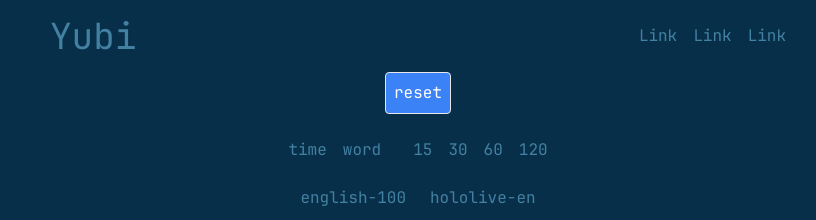
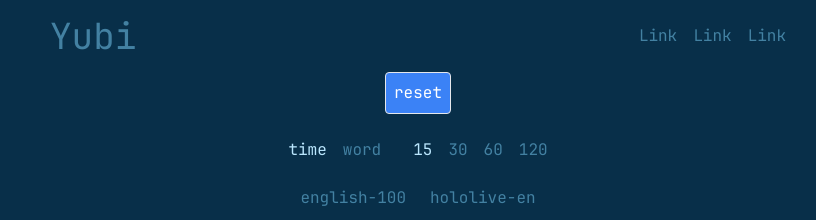
Before and after one commit to datle-dev/yubi, a React (Vite) app in the folder frontend/: page / in a window 1280 px wide. Shown: the top 220 px of the page, without its empty margins (222-1038 px from the left). Built offline with nearby package versions, Linux system fonts and the light colour scheme.

Commit message:
Add word list to config, style buttons based on config

```diff
--- a/frontend/src/components/ConfigOptions.jsx
+++ b/frontend/src/components/ConfigOptions.jsx
@@ -1,23 +1,69 @@
 import TimeDurationButton from './buttons/TimeDurationButton';
 import WordCountButton from './buttons/WordCountButton';
 
-export default function ConfigOptions({ isTimeMode, isWordMode, onClick }) {
+export default function ConfigOptions({
+  isWordMode,
+  isTimeMode,
+  timeModeDuration,
+  wordModeCount,
+  onClick,
+}) {
   return (
     <>
       {isWordMode && (
         <div>
-          <WordCountButton text={'10'} count={'10'} onClick={onClick} />
-          <WordCountButton text={'25'} count={'25'} onClick={onClick} />
-          <WordCountButton text={'50'} count={'50'} onClick={onClick} />
-          <WordCountButton text={'100'} count={'100'} onClick={onClick} />
+          <WordCountButton
+            text={'10'}
+            count={'10'}
+            onClick={onClick}
+            isActive={wordModeCount === 10}
+          />
+          <WordCountButton
+            text={'25'}
+            count={'25'}
+            onClick={onClick}
+            isActive={wordModeCount === 25}
+          />
+          <WordCountButton
+            text={'50'}
+            count={'50'}
+            onClick={onClick}
+            isActive={wordModeCount === 50}
+          />
+          <WordCountButton
+            text={'100'}
+            count={'100'}
+            onClick={onClick}
+            isActive={wordModeCount === 100}
+          />
         </div>
       )}
       {isTimeMode && (
         <div>
-          <TimeDurationButton text={'15'} duration={'15'} onClick={onClick} />
-          <TimeDurationButton text={'30'} duration={'30'} onClick={onClick} />
-          <TimeDurationButton text={'60'} duration={'60'} onClick={onClick} />
-          <TimeDurationButton text={'120'} duration={'120'} onClick={onClick} />
+          <TimeDurationButton
+            text={'15'}
+            duration={'15'}
+            onClick={onClick}
+            isActive={timeModeDuration === 15}
+          />
+          <TimeDurationButton
+            text={'30'}
+            duration={'30'}
+            onClick={onClick}
+            isActive={timeModeDuration === 30}
+          />
+          <TimeDurationButton
+            text={'60'}
+            duration={'60'}
+            onClick={onClick}
+            isActive={timeModeDuration === 60}
+          />
+          <TimeDurationButton
+            text={'120'}
+            duration={'120'}
+            onClick={onClick}
+            isActive={timeModeDuration === 120}
+          />
         </div>
       )}
     </>
--- a/frontend/src/components/TypingTest.jsx
+++ b/frontend/src/components/TypingTest.jsx
@@ -13,6 +13,7 @@ const TypingTest = () => {
     timeModeDuration: 15, // seconds
     isWordMode: false,
     wordModeCount: 25,
+    wordList: 'default',
   });
 
   const [wordList, setWordList] = useState([
@@ -72,6 +73,7 @@ const TypingTest = () => {
       .then((res) => res.json())
       .then((data) => {
         setWordList(data.words);
+        setConfig({ ...config, wordList: listName });
       })
       .catch((err) => console.log(err));
   }
@@ -378,16 +380,20 @@ const TypingTest = () => {
                 text={'time'}
                 mode={'time'}
                 onClick={handleTestMode}
+                isActive={config.isTimeMode}
               />
               <ModeButton
                 text={'word'}
                 mode={'word'}
                 onClick={handleTestMode}
+                isActive={config.isWordMode}
               />
             </div>
             <ConfigOptions
               isTimeMode={config.isTimeMode}
               isWordMode={config.isWordMode}
+              timeModeDuration={config.timeModeDuration}
+              wordModeCount={config.wordModeCount}
               onClick={handleConfigOptions}
             />
           </div>
@@ -396,11 +402,13 @@ const TypingTest = () => {
               text={'english-100'}
               list={'english-100'}
               onClick={handleGetWordList}
+              isActive={config.wordList === 'english-100'}
             />
             <WordListButton
               text={'hololive-en'}
               list={'hololive-en'}
               onClick={handleGetWordList}
+              isActive={config.wordList === 'hololive-en'}
             />
           </div>
         </section>
--- a/frontend/src/components/buttons/ModeButton.jsx
+++ b/frontend/src/components/buttons/ModeButton.jsx
@@ -1,5 +1,16 @@
-export default function ModeButton({ text, mode, onClick }) {
+export default function ModeButton({ text, mode, onClick, isActive }) {
   return (
+    <>
+      {isActive ? (
+        <button
+          type="button"
+          className="bg-sky-950 text-sky-200 p-2"
+          mode={mode}
+          onClick={onClick}
+        >
+          {text}
+        </button>
+      ) : (
         <button
           type="button"
           className="bg-sky-950 text-sky-300/50 hover:text-sky-200 p-2"
@@ -8,5 +19,7 @@ export default function ModeButton({ text, mode, onClick }) {
         >
           {text}
         </button>
+      )}
+    </>
   );
 }
--- a/frontend/src/components/buttons/TimeDurationButton.jsx
+++ b/frontend/src/components/buttons/TimeDurationButton.jsx
@@ -1,5 +1,21 @@
-export default function TimeDurationButton({ text, duration, onClick }) {
+export default function TimeDurationButton({
+  text,
+  duration,
+  onClick,
+  isActive,
+}) {
   return (
+    <>
+      {isActive ? (
+        <button
+          type="button"
+          className="bg-sky-950 text-sky-200 p-2"
+          duration={duration}
+          onClick={onClick}
+        >
+          {text}
+        </button>
+      ) : (
         <button
           type="button"
           className="bg-sky-950 text-sky-300/50 hover:text-sky-200 p-2"
@@ -8,5 +24,7 @@ export default function TimeDurationButton({ text, duration, onClick }) {
         >
           {text}
         </button>
+      )}
+    </>
   );
 }
--- a/frontend/src/components/buttons/WordCountButton.jsx
+++ b/frontend/src/components/buttons/WordCountButton.jsx
@@ -1,5 +1,16 @@
-export default function WordCountButton({ text, count, onClick }) {
+export default function WordCountButton({ text, count, onClick, isActive }) {
   return (
+    <>
+      {isActive ? (
+        <button
+          type="button"
+          className="bg-sky-950 text-sky-200 p-2"
+          count={count}
+          onClick={onClick}
+        >
+          {text}
+        </button>
+      ) : (
         <button
           type="button"
           className="bg-sky-950 text-sky-300/50 hover:text-sky-200 p-2"
@@ -8,5 +19,7 @@ export default function WordCountButton({ text, count, onClick }) {
         >
           {text}
         </button>
+      )}
+    </>
   );
 }
--- a/frontend/src/components/buttons/WordListButton.jsx
+++ b/frontend/src/components/buttons/WordListButton.jsx
@@ -1,5 +1,16 @@
-export default function WordListButton({ text, list, onClick }) {
+export default function WordListButton({ text, list, onClick, isActive }) {
   return (
+    <>
+      {isActive ? (
+        <button
+          type="button"
+          className="bg-sky-950 text-sky-200 p-2"
+          list={list}
+          onClick={onClick}
+        >
+          {text}
+        </button>
+      ) : (
         <button
           type="button"
           className="bg-sky-950 text-sky-300/50 hover:text-sky-200 p-2"
@@ -8,5 +19,7 @@ export default function WordListButton({ text, list, onClick }) {
         >
           {text}
         </button>
+      )}
+    </>
   );
 }
```
Lines whose indentation alone changed are shown as unchanged.
